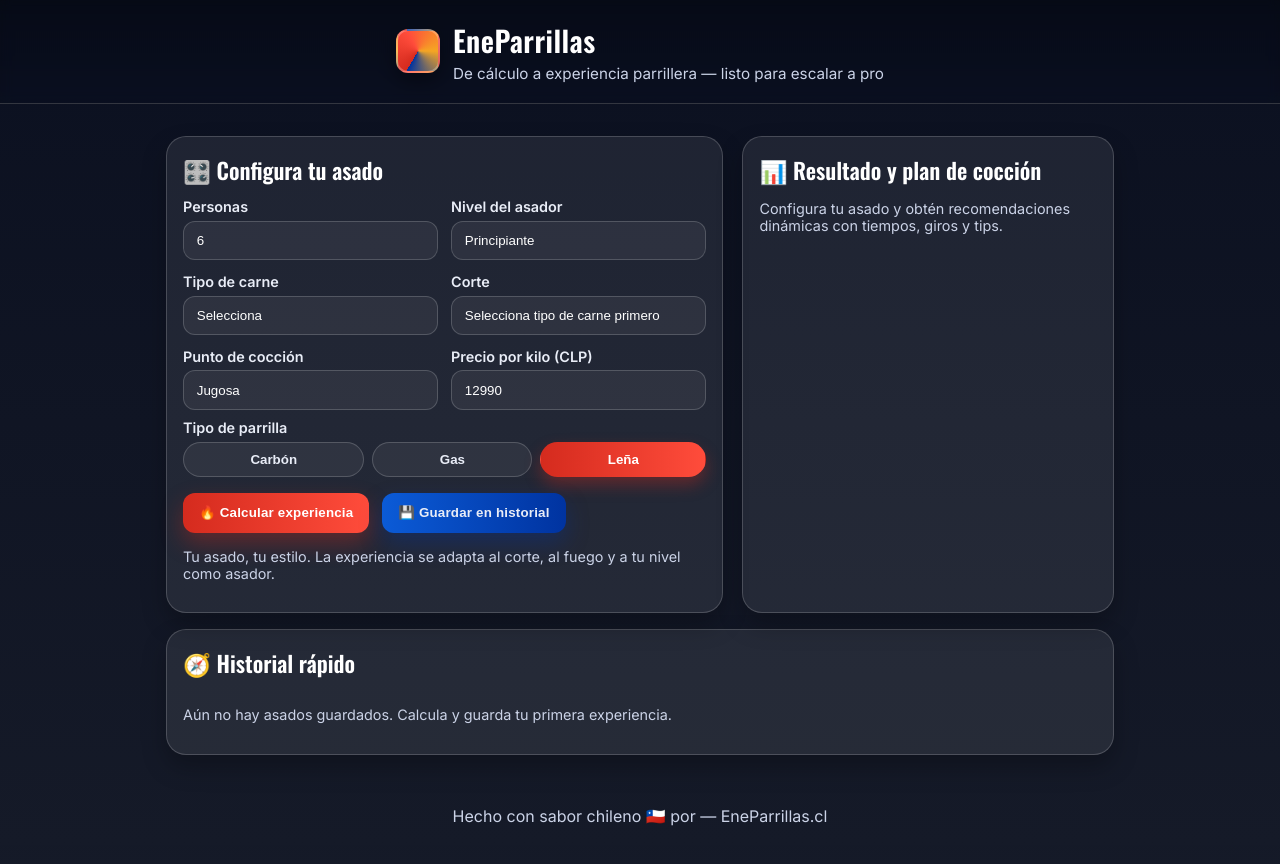
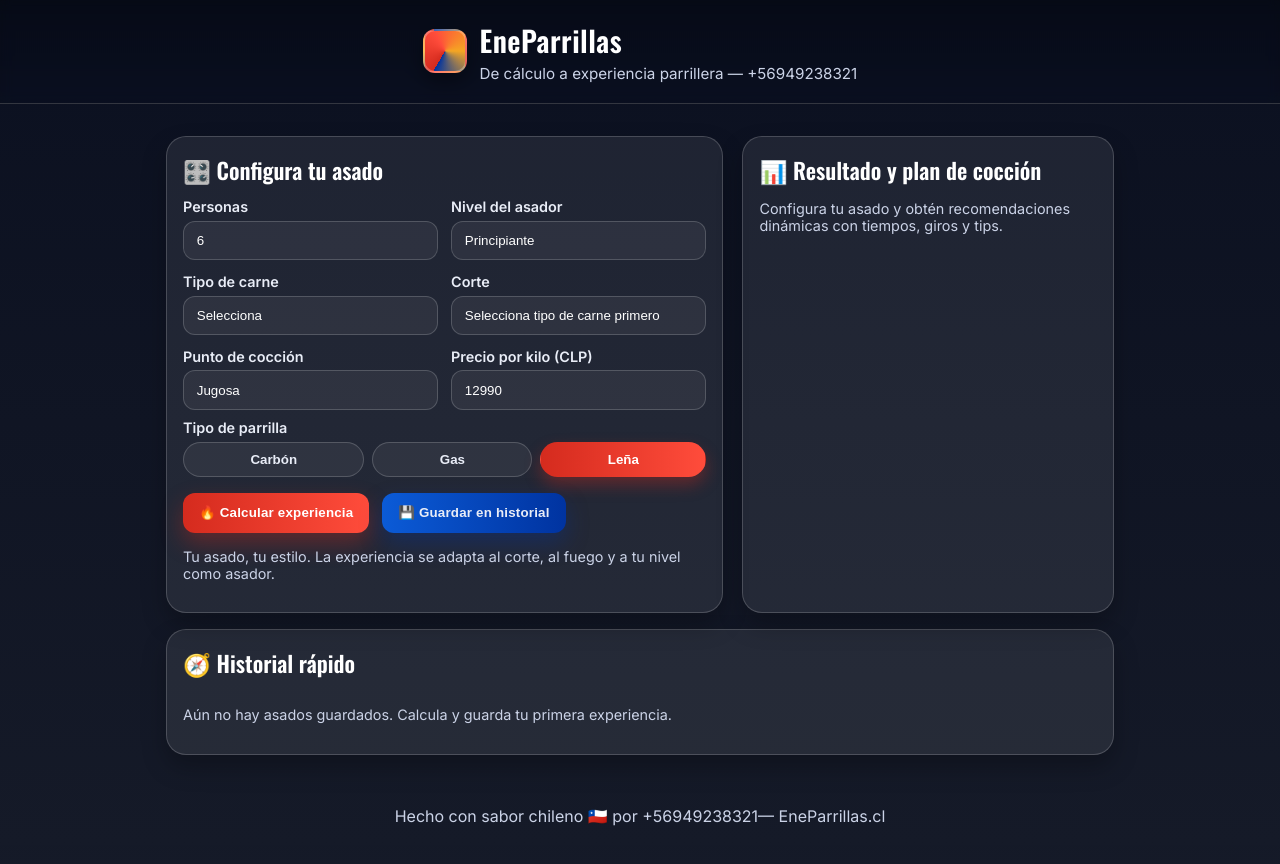
Before and after one commit to eneparrillas-sudo/asados, a plain HTML site: page index.html in a window 1280 px wide. Drawn offline with nearby package versions, Linux system fonts and the light colour scheme.

Commit message:
Add files via upload

```diff
--- a/index.html
+++ b/index.html
@@ -207,7 +207,7 @@
       <div class="logo" aria-hidden="true"></div>
       <div>
         <h1>EneParrillas</h1>
-        <p class="sub">De cálculo a experiencia parrillera — listo para escalar a pro</p>
+        <p class="sub">De cálculo a experiencia parrillera — +56949238321</p>
       </div>
     </div>
   </header>
@@ -296,7 +296,7 @@
   </main>
 
   <footer>
-    Hecho con sabor chileno 🇨🇱 por — EneParrillas.cl
+    Hecho con sabor chileno 🇨🇱 por +56949238321— EneParrillas.cl
   </footer>
 
   <script>
```
